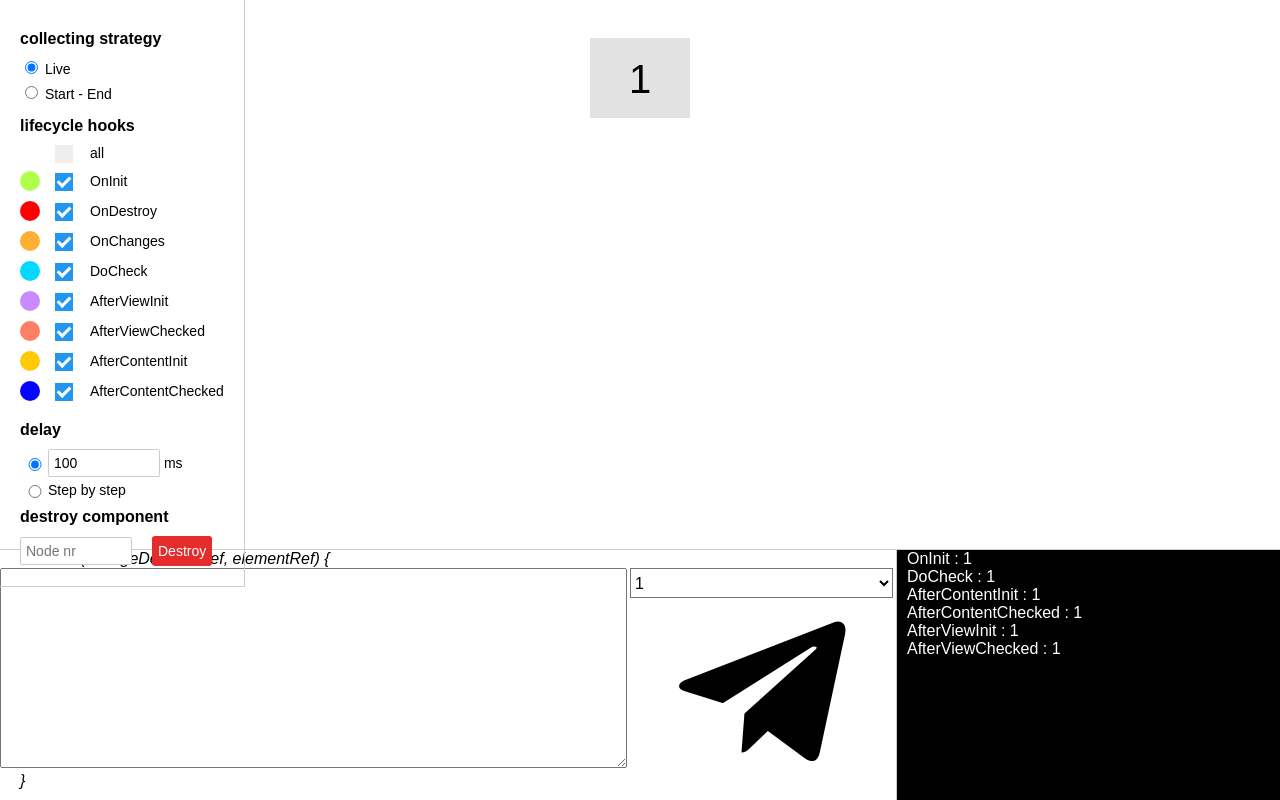
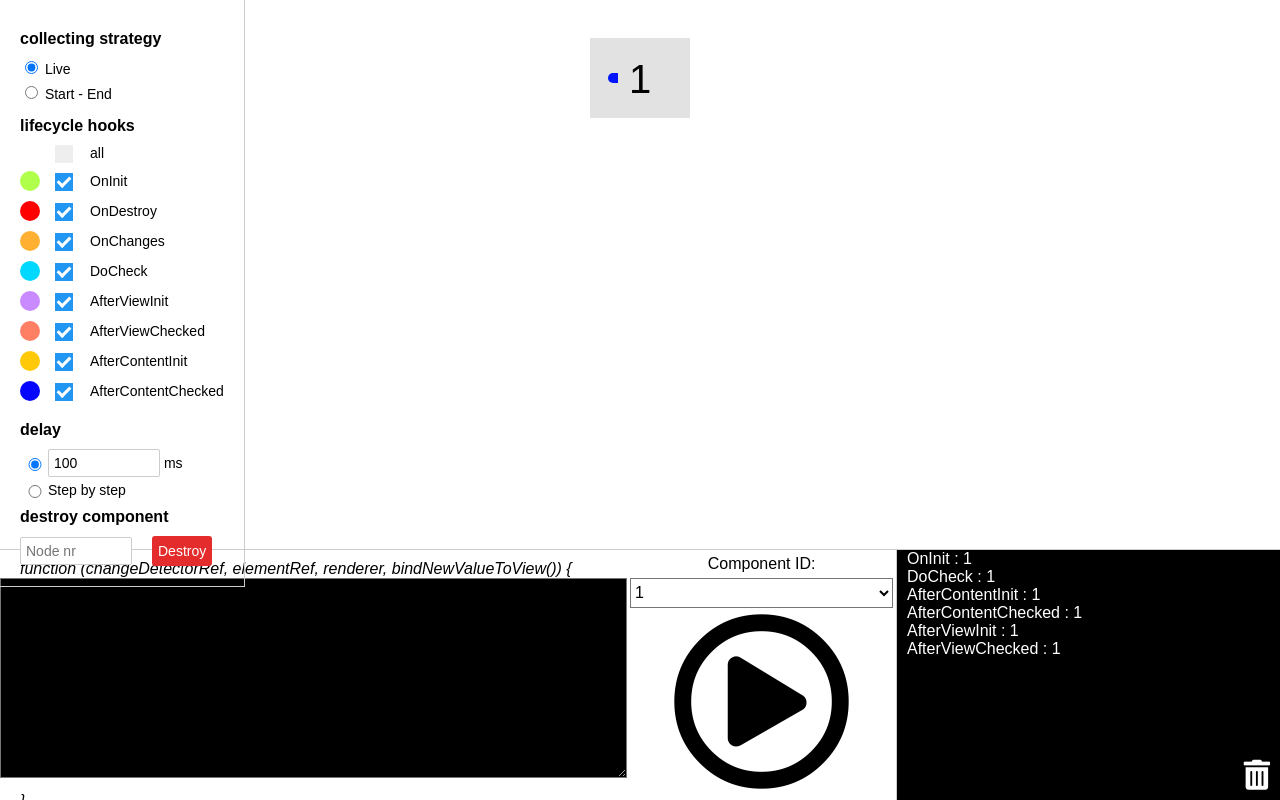
Before and after one commit to comett2/ngDetect, an Angular app: page / in a window 1280 px wide. Built offline with nearby package versions, Linux system fonts and the light colour scheme.

Commit message:
Code running from console with fixes

```diff
--- a/src/app/bottomconsole/codeinput/Code.ts
+++ b/src/app/bottomconsole/codeinput/Code.ts
@@ -1,7 +1,7 @@
 export class Code {
 
 	constructor(public id: number,
-				public code: (changeDetectorRef, elementRef) => void) {
+				public code: string) {
 
 	}
 }
--- a/src/app/bottomconsole/codeinput/CodeInputComponent.css
+++ b/src/app/bottomconsole/codeinput/CodeInputComponent.css
@@ -7,6 +7,8 @@ textarea {
 	width: 99%;
 	font-size: 16px;
 	text-indent: 30px;
+  background: black;
+  color: white;
 }
 
 .left-side {
@@ -15,7 +17,7 @@ textarea {
 
 .right-side {
 	width: 30%;
-	margin-top: 18px;
+	margin-top: 5px;
 	margin-bottom: 18px;
 	display: flex;
 	flex-direction: column;
@@ -30,6 +32,7 @@ textarea {
 .text-function {
 	font-style: italic;
 	margin-left: 20px;
+  margin-top: 10px;
 }
 
 select {
@@ -39,6 +42,6 @@ select {
 	font-size: 16px;
 }
 
-.fa-telegram-plane {
-	font-size: 190px;
+.fa-play-circle {
+  font-size: 180px;
 }
--- a/src/app/bottomconsole/codeinput/CodeInputComponent.html
+++ b/src/app/bottomconsole/codeinput/CodeInputComponent.html
@@ -1,16 +1,15 @@
 <div class="container">
 	<div class="left-side">
-		<div class="text-function">function (changeDetectorRef, elementRef) &#123;</div>
+		<div class="text-function">function (changeDetectorRef, elementRef, renderer, bindNewValueToView()) &#123;</div>
 		<textarea #codeArea type="text"></textarea>
 		<div class="text-function">&#125;</div>
 	</div>
 	<div class="right-side">
-		<select>
-			<option *ngFor="let option of elements"
-					(click)="selectOption(option)"
-					[value]="option">{{option}}</option>
-		</select>
-		<div class="fab fa-telegram-plane"
+    Component ID:
+		<select [(ngModel)]="selectedValue">
+      <option *ngFor="let option of elements" [value]="option">{{option}}</option>
+    </select>
+		<div class="far fa-play-circle"
 			(click)="run()">
 		</div>
 	</div>
--- a/src/app/bottomconsole/codeinput/CodeInputComponent.ts
+++ b/src/app/bottomconsole/codeinput/CodeInputComponent.ts
@@ -14,7 +14,7 @@ export class CodeInputComponent implements OnInit {
 	codeArea: any;
 
 	elements = [];
-	selectedOption: any;
+  selectedValue: any = 1;
 
 	constructor(private cardCollectorService: CardCollectorService,
 				private changeDetectorRef: ChangeDetectorRef,
@@ -31,11 +31,7 @@ export class CodeInputComponent implements OnInit {
 			});
 	}
 
-	selectOption(option: any) {
-		this.selectedOption = option;
-	}
-
 	run() {
-		this.codeRunnerService.run(this.selectedOption, this.codeArea.nativeElement.value);
+		this.codeRunnerService.run(this.selectedValue, this.codeArea.nativeElement.value);
 	}
 }
--- a/src/app/bottomconsole/codeinput/CodeRunnerService.ts
+++ b/src/app/bottomconsole/codeinput/CodeRunnerService.ts
@@ -12,7 +12,7 @@ export class CodeRunnerService {
 
 	}
 
-	run(id: number, code: () => void): void {
+	run(id: number, code: string): void {
 		this.code$.next(new Code(id, code));
 	}
 
--- a/src/app/bottomconsole/logger/LoggerComponent.css
+++ b/src/app/bottomconsole/logger/LoggerComponent.css
@@ -10,3 +10,12 @@
 	overflow: scroll;
 	height: 100%;
 }
+
+.fa-trash-alt {
+  color: white;
+  font-size: 30px;
+  position: absolute;
+  bottom: 10px;
+  right: 10px;
+  cursor: pointer;
+}
--- a/src/app/bottomconsole/logger/LoggerComponent.html
+++ b/src/app/bottomconsole/logger/LoggerComponent.html
@@ -2,3 +2,4 @@
 	 class="container">
 	<div *ngFor="let cycle of cycles">{{cycle.hookName}}{{' : '}}{{cycle.id}}</div>
 </div>
+<i class="fas fa-trash-alt" (click)="clearLog()"></i>
--- a/src/app/bottomconsole/logger/LoggerComponent.ts
+++ b/src/app/bottomconsole/logger/LoggerComponent.ts
@@ -28,4 +28,9 @@ export class LoggerComponent implements OnInit {
 				this.elementRef.nativeElement.scrollTop = this.elementRef.nativeElement.scrollHeight;
 			});
 	}
+
+  clearLog() {
+	  this.cycles = [];
+    this.changeDetectorRef.detectChanges();
+  }
 }
--- a/src/app/card/Card.css
+++ b/src/app/card/Card.css
@@ -72,3 +72,21 @@ onpush-card:last-of-type {
 	justify-content: space-around;
 	position: relative;
 }
+
+.changable-value-left {
+  position: absolute;
+  height: 10px;
+  width: 10px;
+  background: #0014ff;
+  margin-left: -55px;
+  border-radius: 100% 0 0 100%;
+}
+
+.changable-value-right {
+  position: absolute;
+  height: 10px;
+  width: 10px;
+  background: #0014ff;
+  margin-left: 55px;
+  border-radius: 0 100% 100% 0;
+}
--- a/src/app/card/onpush-card.component.ts
+++ b/src/app/card/onpush-card.component.ts
@@ -41,6 +41,8 @@ import { Code } from '../bottomconsole/codeinput/Code';
 					class="card-creation-actions"
 					(action)="resolveAction($event)">
 			</card-creation-actions>
+      <div [class.changable-value-left]="!changableValue"
+           [class.changable-value-right]="changableValue"></div>
 		</div>
 
 		<div class="cards-container"
@@ -77,6 +79,7 @@ export class OnpushCardComponent implements OnInit, OnChanges, DoCheck, AfterVie
 	id: any;
 
 	cards: Array<Card> = [];
+  changableValue = false;
 
 	private actualCycle: Cycle;
 	private destroy$ = new Subject();
@@ -130,9 +133,12 @@ export class OnpushCardComponent implements OnInit, OnChanges, DoCheck, AfterVie
 		this.codeRunnerService
 			.onRun()
 			.subscribe((code: Code) => {
-				if (code.id === this.id ) {
-					code.code(this.changeDetectorRef, this.elementRef);
-				}
+        if (code.id == this.id ) {
+          let func = new Function('changeDetectorRef', 'elementRef', 'renderer', 'bindNewValueToView', code.code);
+          func(this.changeDetectorRef, this.elementRef, this.renderer, () => this.bindNewValueToView());
+
+          // eval(code.code)(this.changeDetectorRef, this.elementRef, this);
+        }
 			});
 		if (this.id === undefined) {
 			this.id = this.lifecycleStreamManager.counter++;
@@ -194,6 +200,10 @@ export class OnpushCardComponent implements OnInit, OnChanges, DoCheck, AfterVie
 		console.log('click');
 	}
 
+  bindNewValueToView(): void {
+    this.changableValue = !this.changableValue;
+  }
+
 	resolveAction(event: CardCreationEvent) {
 		if (event === CardCreationEvent.NEW_ONPUSH) {
 			this.addOnPushCard();
--- a/src/app/card/regular-card.component.ts
+++ b/src/app/card/regular-card.component.ts
@@ -44,6 +44,8 @@ import { Code } from '../bottomconsole/codeinput/Code';
 					class="card-creation-actions"
 					(action)="resolveAction($event)">
 			</card-creation-actions>
+      <div [class.changable-value-left]="!changableValue"
+           [class.changable-value-right]="changableValue"></div>
 		</div>
 
 		<div class="cards-container"
@@ -80,6 +82,7 @@ export class RegularCard implements OnInit, OnChanges, DoCheck, AfterViewInit, A
 	id: any;
 
 	cards: Array<Card> = [];
+  changableValue = false;
 
 	private actualCycle: Cycle;
 	private destroy$ = new Subject();
@@ -137,8 +140,12 @@ export class RegularCard implements OnInit, OnChanges, DoCheck, AfterViewInit, A
 		this.codeRunnerService
 			.onRun()
 			.subscribe((code: Code) => {
-				if (code.id === this.id ) {
-					code.code(this.changeDetectorRef, this.elementRef);
+			  // this.changeDetectorRef.detectChanges();
+				if (code.id == this.id ) {
+          let func = new Function('changeDetectorRef', 'elementRef', 'renderer', 'bindNewValueToView', code.code);
+          func(this.changeDetectorRef, this.elementRef, this.renderer, () => this.bindNewValueToView());          // Function(code.code)(this.changeDetectorRef, this.elementRef,
+          // this, () =>
+          // this);
 				}
 			});
 		if (this.id === undefined) {
@@ -188,6 +195,10 @@ export class RegularCard implements OnInit, OnChanges, DoCheck, AfterViewInit, A
 		}
 	}
 
+	bindNewValueToView(): void {
+	  this.changableValue = !this.changableValue;
+  }
+
 	ngOnDestroy() {
 		if (this.lifecycleHooksManagerService.isActive('OnDestroy')) {
 			this.lifecycleStreamManager.hookFired(new Cycle(this.id, 'OnDestroy'));
```
